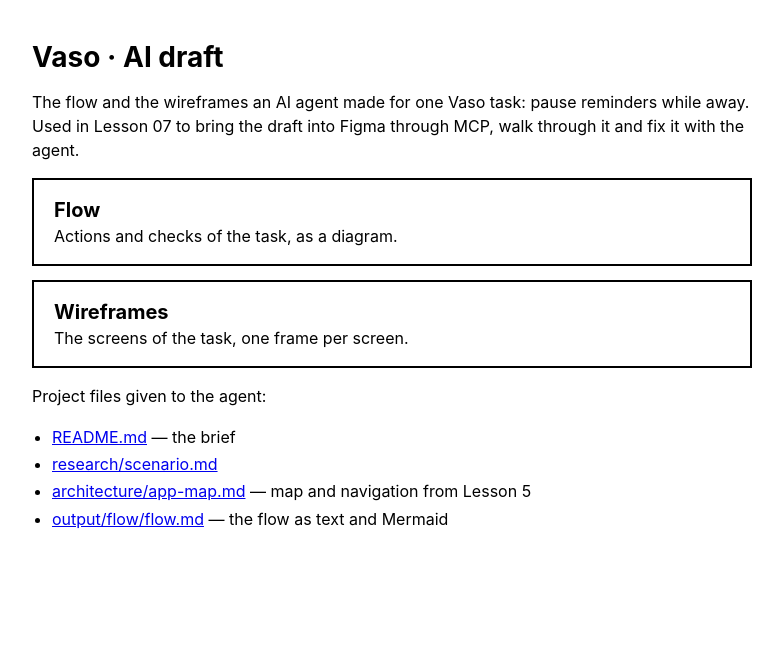
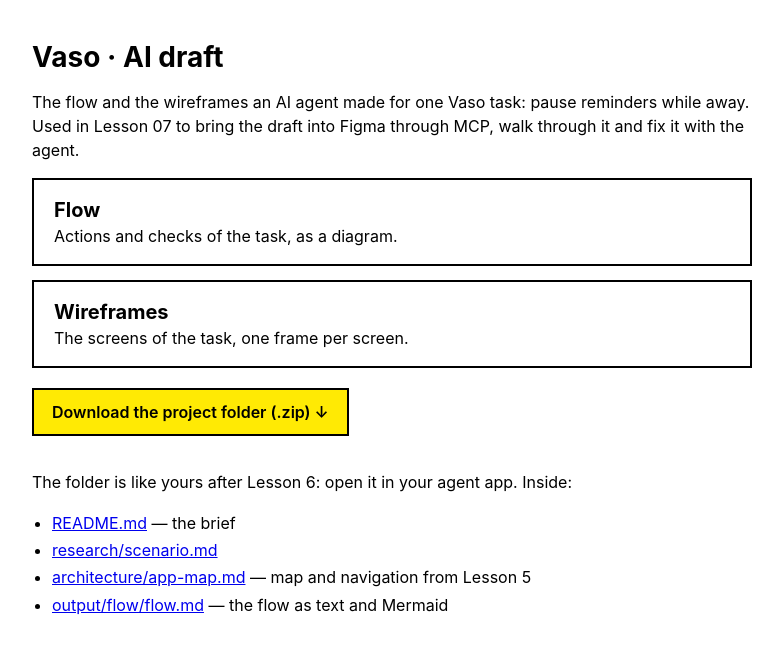
Before and after one commit to tigredicarta/ux-ui-design, a plain HTML site: page lesson-07/vaso-demo/index.html in a window 1280 px wide. Shown: the whole page, without its empty margins (248-1031 px from the left). Drawn offline with Linux system fonts and the light colour scheme.

Commit message:
docs(lesson-07): Vaso flow and wireframes as exercise cards; downloadable project zip
Co-Authored-By: Claude Opus 5.5 <noreply@anthropic.com>

```diff
--- a/lesson-07/vaso-demo/index.html
+++ b/lesson-07/vaso-demo/index.html
@@ -11,6 +11,8 @@
   p { font-size: 16px; line-height: 1.5; }
   a.card { display: block; border: 2px solid #000; padding: 18px 20px; margin: 14px 0; text-decoration: none; color: #000; }
   a.card:hover { background: #ffea04; }
+  a.dl { display: inline-block; margin: 6px 0 18px; background: #ffea04; border: 2px solid #000; padding: 12px 18px; font-weight: 600; color: #000; text-decoration: none; }
+  a.dl:hover { background: #000; color: #ffea04; }
   a.card b { display: block; font-size: 20px; margin-bottom: 4px; }
   ul { padding-left: 20px; line-height: 1.7; }
 </style>
@@ -21,7 +23,8 @@
 <p>The flow and the wireframes an AI agent made for one Vaso task: pause reminders while away. Used in Lesson 07 to bring the draft into Figma through MCP, walk through it and fix it with the agent.</p>
 <a class="card" href="output/flow/"><b>Flow</b>Actions and checks of the task, as a diagram.</a>
 <a class="card" href="output/wireframes/"><b>Wireframes</b>The screens of the task, one frame per screen.</a>
-<p>Project files given to the agent:</p>
+<a class="dl" href="vaso-demo.zip" download>Download the project folder (.zip) ↓</a>
+<p>The folder is like yours after Lesson 6: open it in your agent app. Inside:</p>
 <ul>
 <li><a href="README.md">README.md</a> — the brief</li>
 <li><a href="research/scenario.md">research/scenario.md</a></li>
```
Also changed, not shown: assets/readme/card-l07-vaso-flow.png (added), assets/readme/card-l07-vaso-wireframes.png (added), 2 other files.
